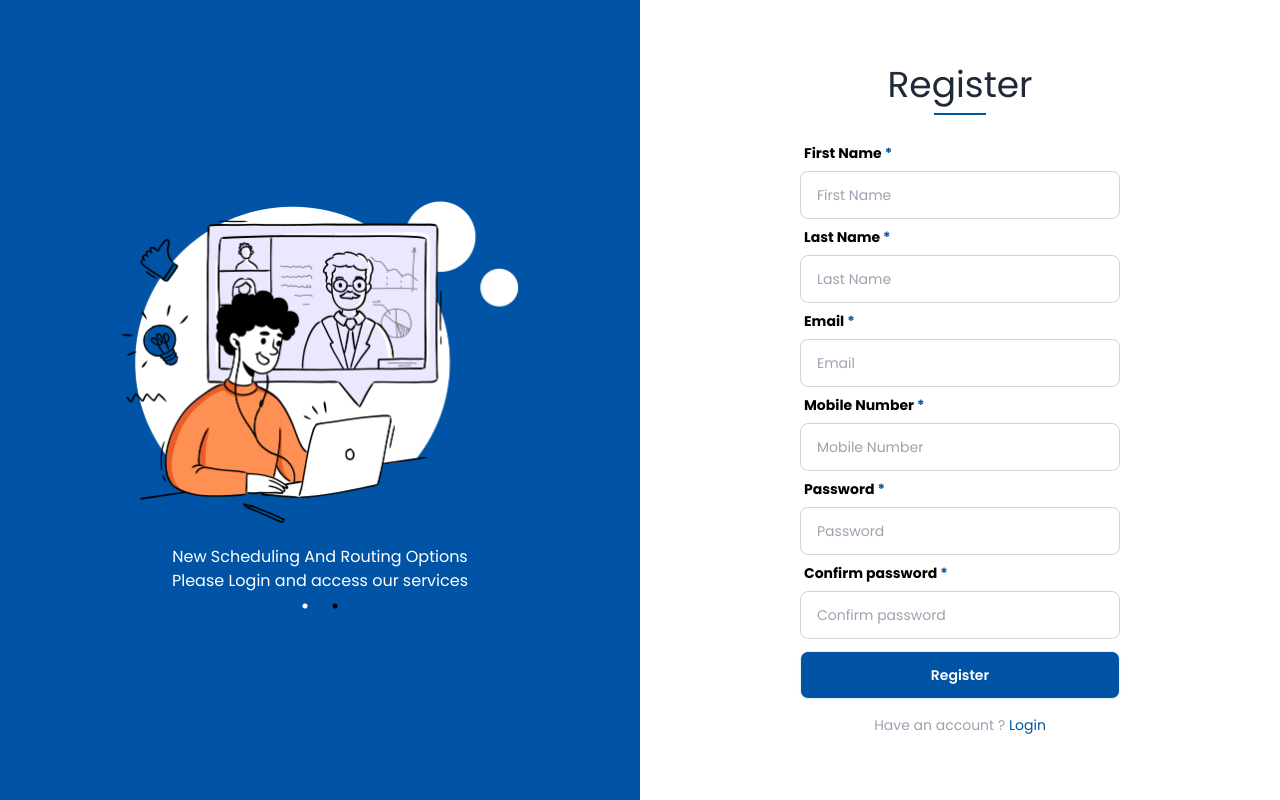
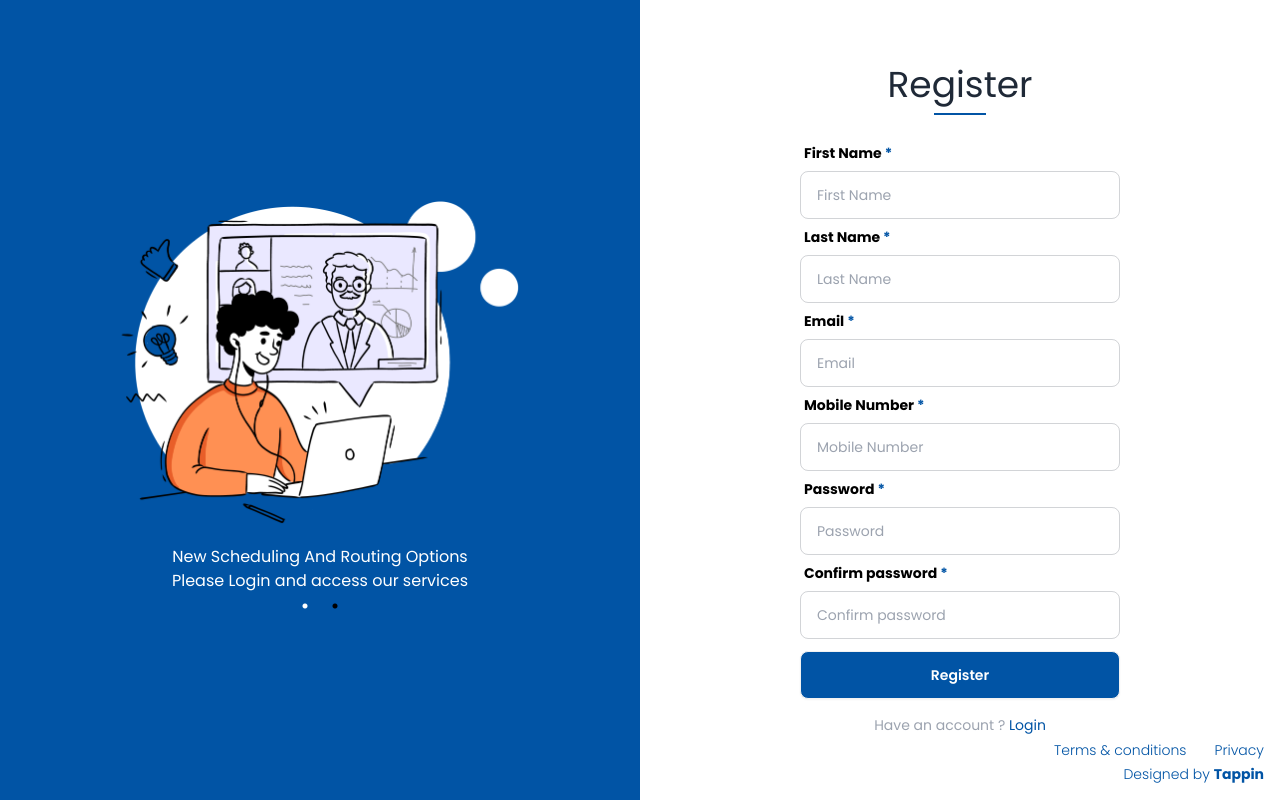
Before and after one commit to suryatejaDangeti/suchi-it-web, a React (Create React App) app: page /register in a window 1280 px wide. Built offline with nearby package versions, Linux system fonts and the light colour scheme.

Commit message:
added footer in register

```diff
--- a/src/components/Login/Login.jsx
+++ b/src/components/Login/Login.jsx
@@ -9,6 +9,7 @@ import LoginSideContent from "../LoginSideContent/LoginSideContent";
 import ValidatedInput from "../ValidatedInput/ValidatedInput";
 import Footer from "../Footer/Footer";
 import { toast } from "react-toastify";
+import { notificationError } from "../../notification/notification";
 
 const Login = () => {
 
@@ -34,10 +35,10 @@ const Login = () => {
             setShowLoader(true)
         }
         if(!formDetails.email) {
-                toast.error("Email field is empty")
+            notificationError("Email field is empty")
             }
             if (!formDetails.password) {
-                toast.error("password field is empty")
+                notificationError("password field is empty")
             }
         if(formDetails.email !== "" && formDetails.password !== "") {
             const customerData = await customerLogin(formDetails);
--- a/src/components/Register/Register.jsx
+++ b/src/components/Register/Register.jsx
@@ -6,6 +6,7 @@ import LoginSideContent from "../LoginSideContent/LoginSideContent";
 import ValidatedInput from "../ValidatedInput/ValidatedInput";
 import { toast } from "react-toastify";
 import { notificationError } from "../../notification/notification";
+import Footer from "../Footer/Footer";
 
 
 const Register = () => {
@@ -69,6 +70,7 @@ const Register = () => {
     }
 
     return (
+        <div className="h-screen">
             <div className="flex items-center h-screen">
                 <LoginSideContent />
                 <div className="flex flex-col w-1/2  max-[680px]:w-full">
@@ -139,6 +141,8 @@ const Register = () => {
                         </form>
                     </div>
             </div>
+            <Footer />
+        </div>
     )
 }
 
```
Lines whose indentation alone changed are shown as unchanged.
